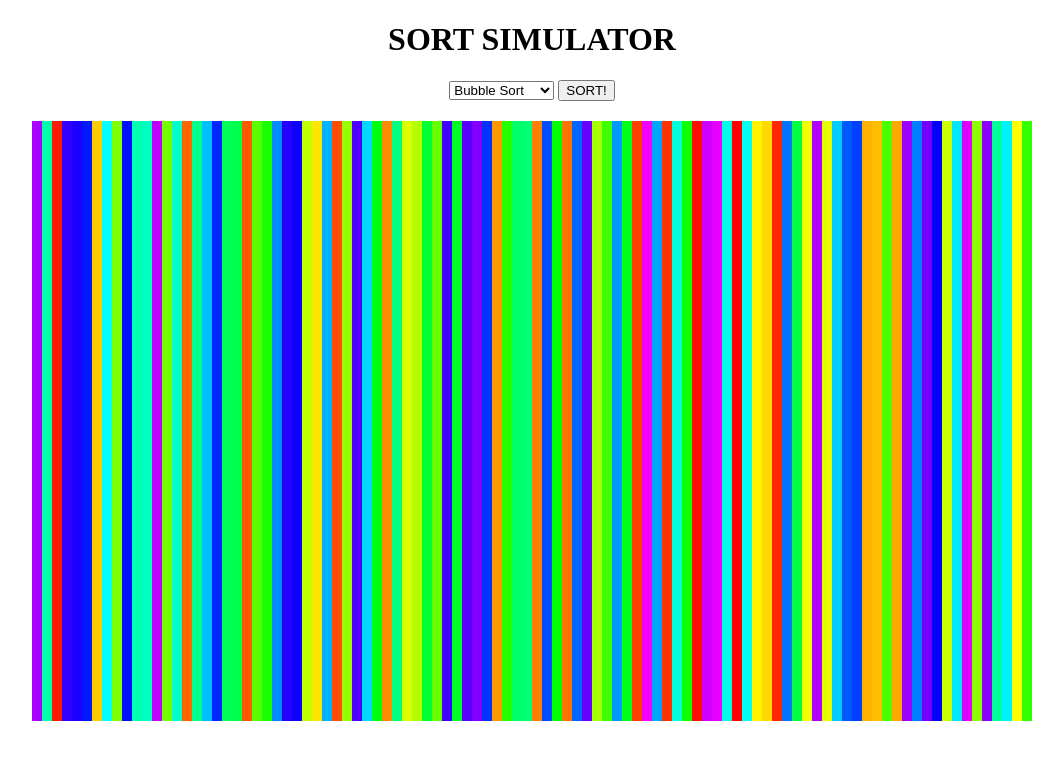
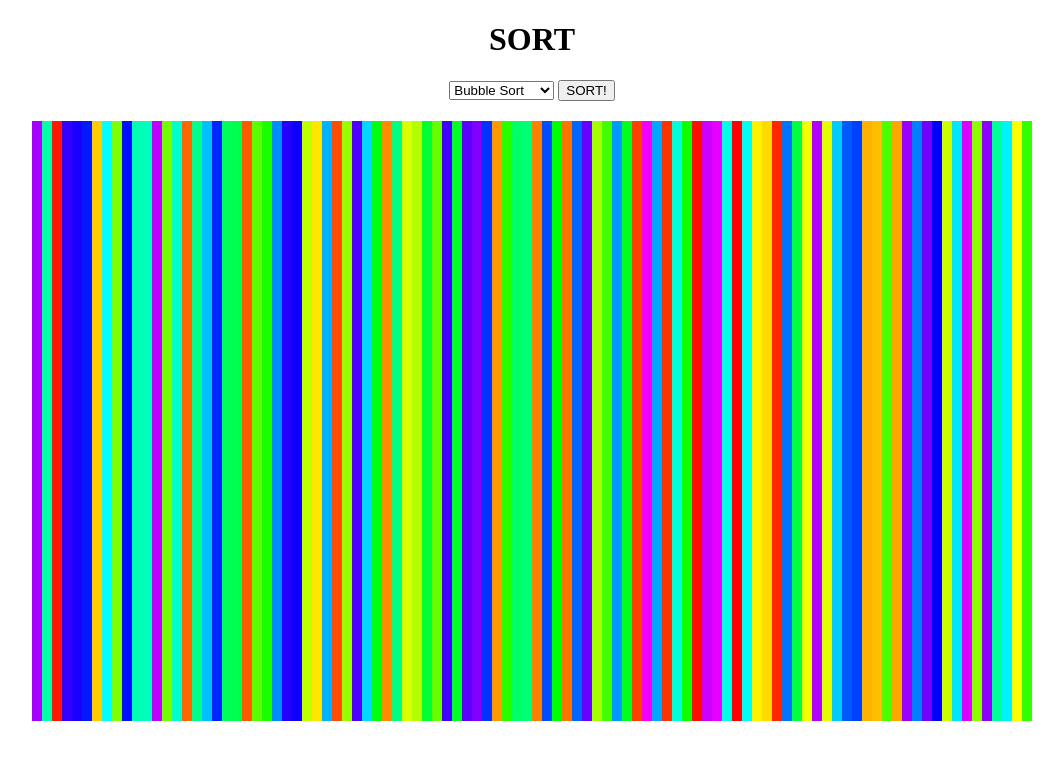
Before and after one commit to myyh1234/visualize-sort, a plain HTML site: page index.html in a window 1280 px wide. Shown: the whole page, without its empty margins (108-1171 px from the left). Drawn offline with nearby package versions, Linux system fonts and the light colour scheme.

Commit message:
change title

```diff
--- a/index.html
+++ b/index.html
@@ -3,7 +3,7 @@
 <head>
     <meta charset="UTF-8">
     <meta name="viewport" content="width=device-width, initial-scale=1.0">
-    <title>Sort Simulator</title>
+    <title>Sort</title>
     <style>
         body{
             text-align: center;
@@ -17,7 +17,7 @@
     </style>
 </head>
 <body>
-    <h1>SORT SIMULATOR</h1>
+    <h1>SORT</h1>
     <select name="algo_name" id="algorithm">
         <option value="bubble">Bubble Sort</option>
         <option value="insertion">Insertion Sort</option>
```
